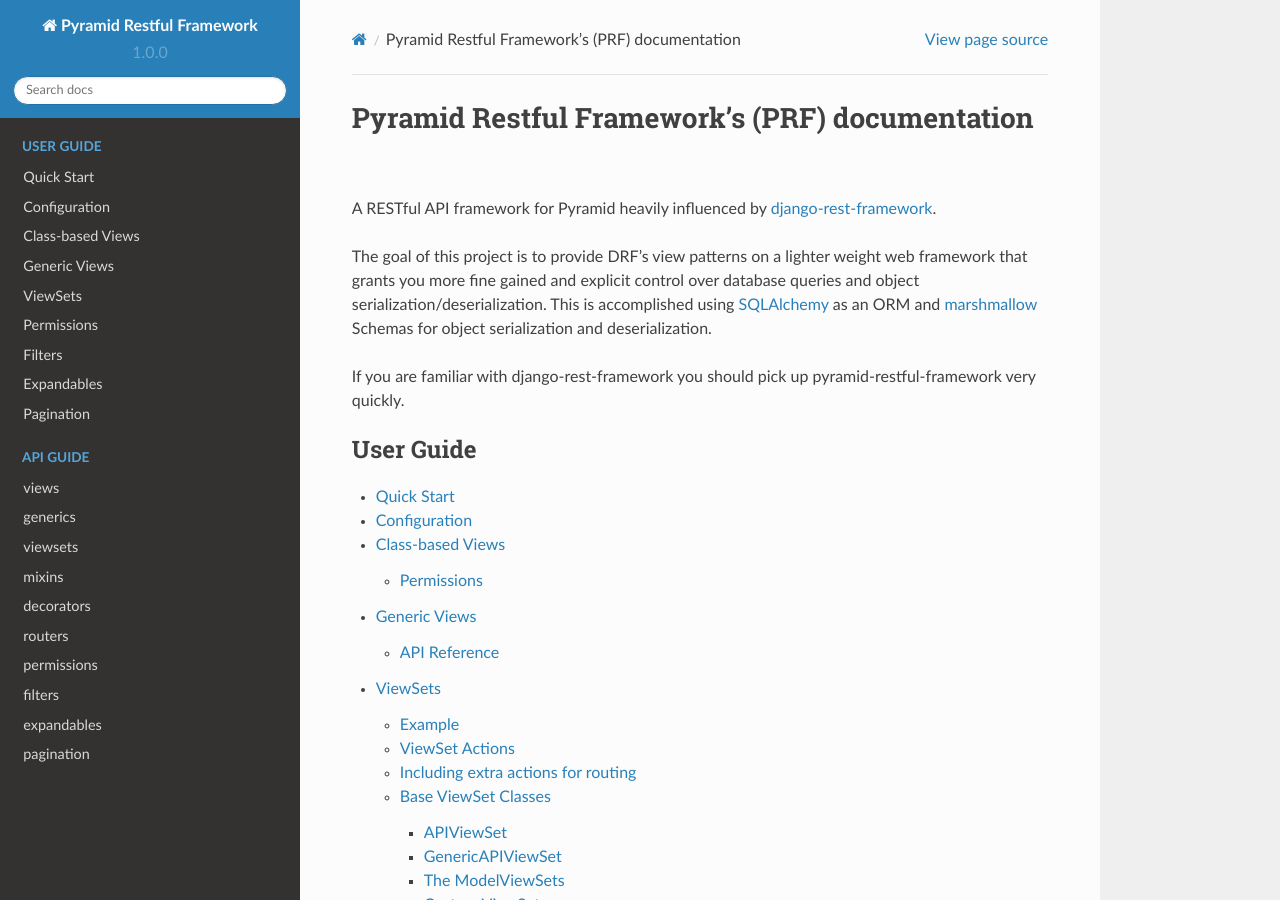
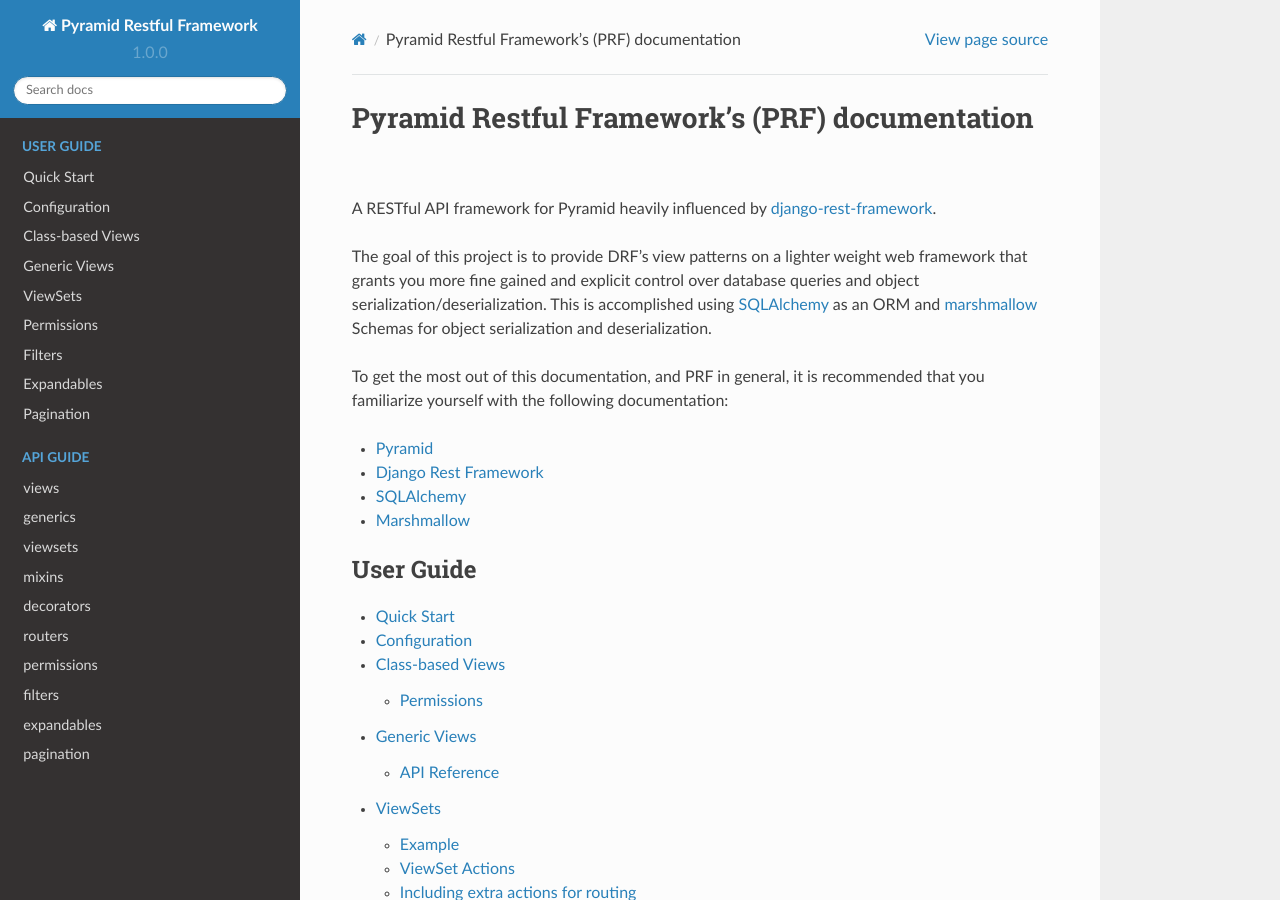
Before and after one commit to danpoland/pyramid-restful-framework, a Sphinx documentation site: the page built from docs/index.rst, in a window 1280 px wide and 900 px high. Built offline with Sphinx 7.4.7 and the Read the Docs theme 2.0.0, drawn with Linux system fonts in a browser that asks for light colours.

Commit message:
Update index.rst

```diff
--- a/docs/index.rst
+++ b/docs/index.rst
@@ -13,7 +13,13 @@
 using `SQLAlchemy <http://www.sqlalchemy.org/>`_ as an ORM and
 `marshmallow <https://github.com/marshmallow-code/marshmallow>`_ Schemas for object serialization and deserialization.
 
-If you are familiar with django-rest-framework you should pick up pyramid-restful-framework very quickly.
+To get the most out of this documentation, and PRF in general, it is recommended that you familiarize yourself with
+the following documentation:
+
+- `Pyramid <https://docs.pylonsproject.org/projects/pyramid/en/latest/>`_
+- `Django Rest Framework <http://www.django-rest-framework.org/#quickstart>`_
+- `SQLAlchemy <http://docs.sqlalchemy.org/en/latest/>`_
+- `Marshmallow <https://marshmallow.readthedocs.io/en/latest/>`_
 
 .. toctree::
    :caption: User Guide
```
